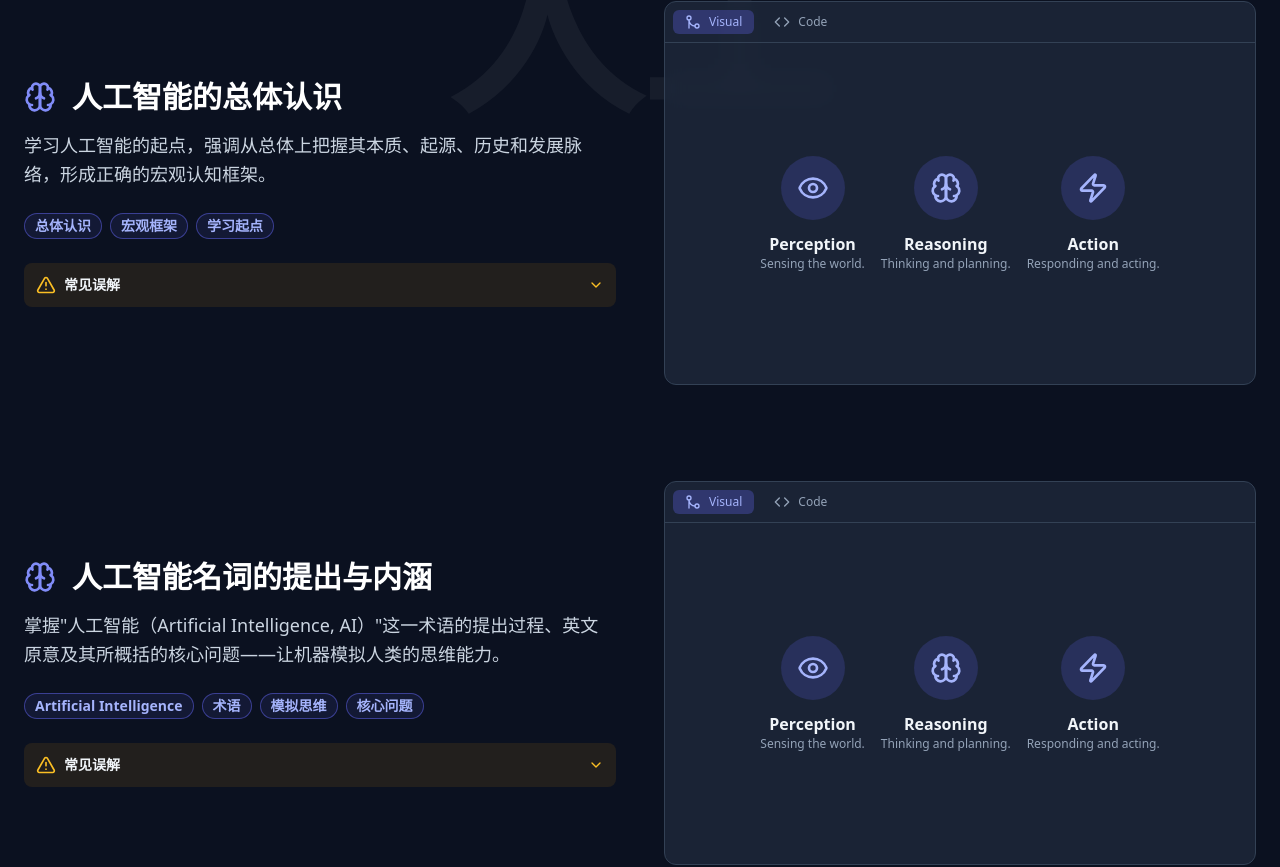
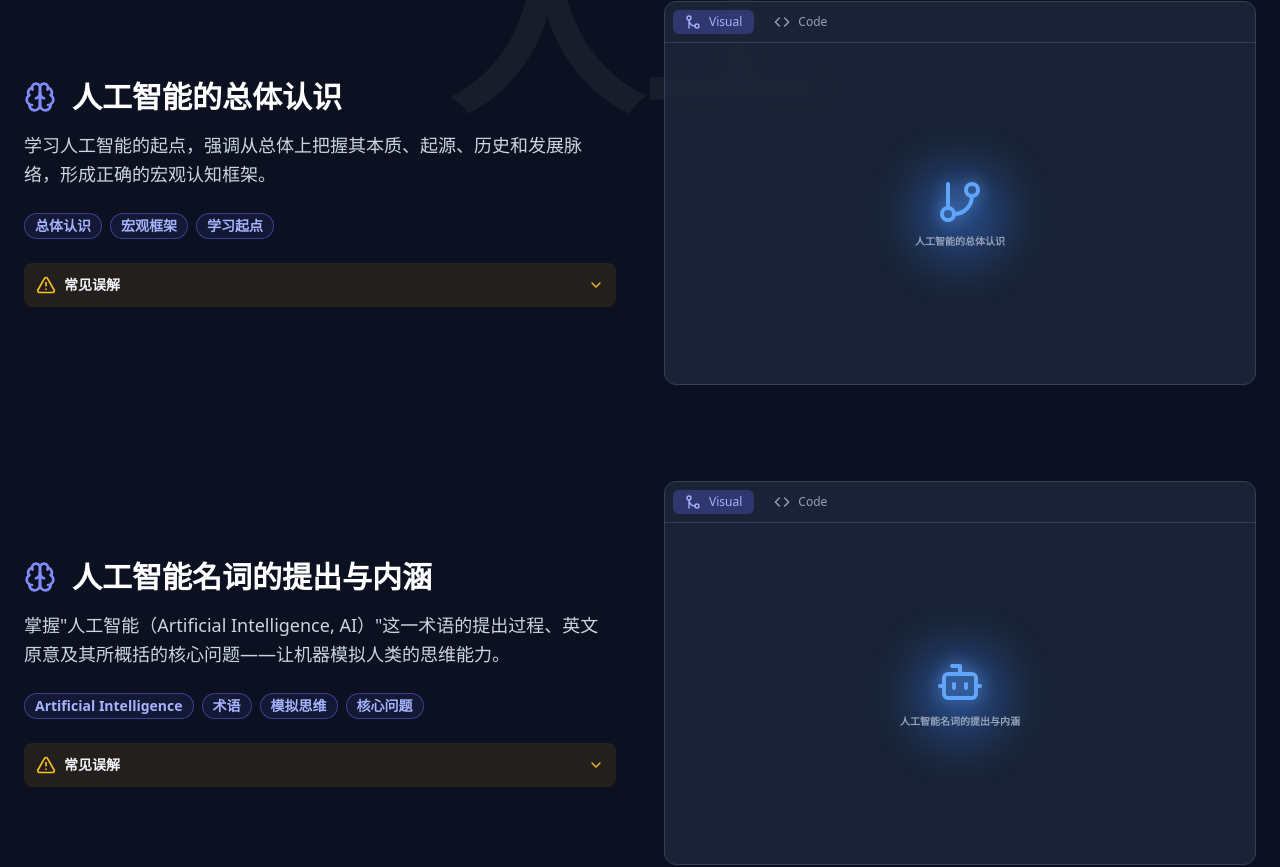
Before and after one commit to Hyp0x3mia/server-driven_front, a React (Vite) app: page /page/1 in a window 1280 px wide. Shown: the part 2524-3391 px from the top of the page. Built offline with nearby package versions, Linux system fonts and the light colour scheme.

Commit message:
优化了之前组件的显示效果

```diff
--- a/src/components/BentoGrid.jsx
+++ b/src/components/BentoGrid.jsx
@@ -40,7 +40,7 @@ const BentoGrid = ({ items, marqueeItems }) => {
                 </div>
                 <p className="text-slate-400 text-xs leading-relaxed mb-3 flex-grow">{item.description}</p>
 
-                <div className="h-32 bg-slate-900/50 rounded-lg p-1 my-2">
+                <div className="h-32 bg-slate-800/50 border border-white/10 backdrop-blur-sm rounded-lg p-1 my-2 shadow-inner">
                   {item && item.subdomain ? (
                     <KnowledgeVisual visualData={generateVisual(item, item.subdomain)} />
                   ) : (
--- a/src/components/KnowledgeVisual.jsx
+++ b/src/components/KnowledgeVisual.jsx
@@ -1,7 +1,144 @@
 import React from 'react';
 import { motion } from 'framer-motion';
+import { Terminal, ArrowRight, Zap } from 'lucide-react';
 
-// --- Sub-components for different visual types ---
+// --- 模式 A: 极简终端 (The Mini Terminal) ---
+const MiniTerminal = ({ title }) => {
+  const codeLines = [
+    { text: '> initializing...', color: 'text-emerald-400' },
+    { text: '> loading models', color: 'text-sky-400' },
+    { text: `> processing: ${title?.substring(0, 12)}...`, color: 'text-violet-400' },
+    { text: '✓ complete', color: 'text-emerald-400' },
+  ];
+
+  return (
+    <div className="w-full h-full bg-black rounded-lg overflow-hidden flex flex-col">
+      {/* Window Controls */}
+      <div className="h-6 bg-slate-900/50 flex items-center px-3 gap-1.5 border-b border-white/5">
+        <div className="w-2.5 h-2.5 rounded-full bg-red-400"></div>
+        <div className="w-2.5 h-2.5 rounded-full bg-yellow-400"></div>
+        <div className="w-2.5 h-2.5 rounded-full bg-green-400"></div>
+      </div>
+      {/* Terminal Content */}
+      <div className="flex-1 p-3 font-mono text-xs space-y-1 overflow-hidden">
+        {codeLines.map((line, idx) => (
+          <motion.div
+            key={idx}
+            initial={{ opacity: 0, x: -10 }}
+            animate={{ opacity: 1, x: 0 }}
+            transition={{ delay: idx * 0.15 }}
+            className={line.color}
+          >
+            {line.text}
+          </motion.div>
+        ))}
+      </div>
+    </div>
+  );
+};
+
+// --- 模式 B: 微缩架构图 (The Abstract Schematic) ---
+const AbstractSchematic = ({ title }) => {
+  return (
+    <div className="w-full h-full flex items-center justify-center p-3">
+      <div className="flex items-center gap-3 w-full">
+        {/* Input Block */}
+        <motion.div
+          initial={{ opacity: 0, scale: 0.8 }}
+          animate={{ opacity: 1, scale: 1 }}
+          className="flex-1 h-16 border border-indigo-400/30 bg-indigo-500/10 rounded-lg flex flex-col items-center justify-center p-2"
+        >
+          <div className="w-6 h-6 border-2 border-indigo-400/50 rounded mb-1"></div>
+          <div className="text-[10px] text-indigo-300 font-semibold">输入</div>
+        </motion.div>
+
+        {/* Arrow */}
+        <motion.div
+          initial={{ opacity: 0 }}
+          animate={{ opacity: 1 }}
+          transition={{ delay: 0.2 }}
+          className="flex flex-col items-center gap-1"
+        >
+          <ArrowRight className="w-4 h-4 text-slate-500" />
+          <div className="w-px h-6 border-l border-dashed border-slate-500"></div>
+        </motion.div>
+
+        {/* Process Block */}
+        <motion.div
+          initial={{ opacity: 0, scale: 0.8 }}
+          animate={{ opacity: 1, scale: 1 }}
+          transition={{ delay: 0.15 }}
+          className="flex-1 h-20 border border-violet-400/30 bg-violet-500/10 rounded-lg flex flex-col items-center justify-center p-2"
+        >
+          <div className="flex gap-1 mb-2">
+            <div className="w-3 h-3 border-2 border-violet-400/50 rounded"></div>
+            <div className="w-3 h-3 border-2 border-violet-400/50 rounded"></div>
+            <div className="w-3 h-3 border-2 border-violet-400/50 rounded"></div>
+          </div>
+          <div className="text-[10px] text-violet-300 font-semibold">处理</div>
+        </motion.div>
+
+        {/* Arrow */}
+        <motion.div
+          initial={{ opacity: 0 }}
+          animate={{ opacity: 1 }}
+          transition={{ delay: 0.3 }}
+          className="flex flex-col items-center gap-1"
+        >
+          <ArrowRight className="w-4 h-4 text-slate-500" />
+          <div className="w-px h-6 border-l border-dashed border-slate-500"></div>
+        </motion.div>
+
+        {/* Output Block */}
+        <motion.div
+          initial={{ opacity: 0, scale: 0.8 }}
+          animate={{ opacity: 1, scale: 1 }}
+          transition={{ delay: 0.25 }}
+          className="flex-1 h-16 border border-sky-400/30 bg-sky-500/10 rounded-lg flex flex-col items-center justify-center p-2"
+        >
+          <div className="w-6 h-6 border-2 border-sky-400/50 rounded-full mb-1"></div>
+          <div className="text-[10px] text-sky-300 font-semibold">输出</div>
+        </motion.div>
+      </div>
+    </div>
+  );
+};
+
+// --- 模式 C: 霓虹图标 (The Neon Icon) ---
+const NeonIcon = ({ icon: Icon, title }) => {
+  return (
+    <div className="w-full h-full flex items-center justify-center relative">
+      {/* Glowing Backdrop */}
+      <motion.div
+        className="absolute w-20 h-20 bg-blue-500 rounded-full blur-xl"
+        animate={{
+          opacity: [0.3, 0.5, 0.3],
+          scale: [1, 1.1, 1],
+        }}
+        transition={{
+          duration: 2,
+          repeat: Infinity,
+          ease: "easeInOut"
+        }}
+      />
+
+      {/* Icon */}
+      <motion.div
+        initial={{ scale: 0 }}
+        animate={{ scale: 1 }}
+        transition={{ type: "spring", stiffness: 200, damping: 15 }}
+        className="relative z-10 flex flex-col items-center"
+      >
+        {Icon && React.cloneElement(Icon, { className: "w-12 h-12 text-blue-400 drop-shadow-[0_0_8px_rgba(96,165,250,0.8)]" })}
+        <p className="text-[10px] text-slate-400 mt-2 font-semibold max-w-[120px] text-center line-clamp-2">
+          {title}
+        </p>
+      </motion.div>
+    </div>
+  );
+};
+
+// --- Legacy Sub-components (保留用于兼容) ---
 
 const ConceptCards = ({ cards }) => (
   <div className="flex justify-around items-center h-full gap-4 p-4">
@@ -79,6 +216,15 @@ const KnowledgeVisual = ({ visualData }) => {
     }
 
     switch (visualData.type) {
+      // New visual modes
+      case 'mini_terminal':
+        return <MiniTerminal title={visualData.title} />;
+      case 'abstract_schematic':
+        return <AbstractSchematic title={visualData.title} />;
+      case 'neon_icon':
+        return <NeonIcon icon={visualData.icon} title={visualData.title} />;
+
+      // Legacy visual modes (for compatibility)
       case 'concept_cards':
         return <ConceptCards cards={visualData.cards} />;
       case 'era_cards':
--- a/src/components/VerticalChronicle.jsx
+++ b/src/components/VerticalChronicle.jsx
@@ -48,7 +48,7 @@ const VerticalChronicle = ({ items }) => {
                     <h3 className="text-xl font-bold text-white mb-3">{item.name}</h3>
                     <p className="text-slate-300 text-sm leading-relaxed mb-4">{item.description}</p>
 
-                    <div className="h-24 bg-slate-900/50 rounded-lg p-2 my-4">
+                    <div className="h-24 bg-slate-800/50 border border-white/10 backdrop-blur-sm rounded-lg p-2 my-4 shadow-inner">
                       <KnowledgeVisual visualData={generateVisual(item, item.subdomain)} />
                     </div>
 
--- a/src/lib/chartUtils.jsx
+++ b/src/lib/chartUtils.jsx
@@ -1,59 +1,84 @@
-import { Zap, Brain, Eye, Milestone, GitCommit, Scale, Puzzle, Bot, Database, ImageIcon, Type, Gamepad2 } from 'lucide-react';
+import {
+  Zap, Brain, Eye, Puzzle, Bot, Database, ImageIcon, Type, Gamepad2,
+  Terminal, Code, Cpu, Layers, Network, Workflow, GitBranch
+} from 'lucide-react';
 
-// Generates structured data for a high-level visual based on subdomain
+// Helper function to check if title contains keywords
+const hasKeywords = (title, keywords) => {
+  if (!title) return false;
+  const lowerTitle = title.toLowerCase();
+  return keywords.some(keyword => lowerTitle.includes(keyword.toLowerCase()));
+};
+
+// Generates structured data for a high-level visual based on title and subdomain
 export const generateVisual = (item, subdomain) => {
-  // 1. "AI Overview / Overall Understanding" -> Concept Cards
-  if ((subdomain ?? '').includes('人工智能概述')) {
+  const title = item?.name || '';
+  const description = item?.description || '';
+
+  // Combine title and description for keyword matching
+  const fullText = `${title} ${description}`.toLowerCase();
+
+  // ========== 模式 A: 极简终端 ==========
+  // 触发关键词: 代码, Python, 预训练, 微调, 实现, 输出, Log, JavaScript, React, Hooks
+  const terminalKeywords = [
+    '代码', 'python', '预训练', '微调', '实现', '输出', 'log',
+    'javascript', 'react', 'hooks', '代码', '闭包', 'useeffect',
+    'programming', 'code', 'implementation'
+  ];
+
+  if (hasKeywords(fullText, terminalKeywords)) {
     return {
-      type: 'concept_cards',
-      cards: [
-        { icon: <Eye />, title: 'Perception', description: 'Sensing the world.' },
-        { icon: <Brain />, title: 'Reasoning', description: 'Thinking and planning.' },
-        { icon: <Zap />, title: 'Action', description: 'Responding and acting.' },
-      ]
+      type: 'mini_terminal',
+      title: title,
     };
   }
 
-  // 2. "Development History" -> Era Cards
-  if ((subdomain ?? '').includes('发展历史')) {
+  // ========== 模式 B: 微缩架构图 ==========
+  // 触发关键词: 架构, 模型, 流程, Transformer, 神经网络, RAG, 结构, 网络, 系统
+  const schematicKeywords = [
+    '架构', '模型', '流程', 'transformer', '神经网络', 'rag', '结构',
+    '网络', '系统', 'architecture', 'model', 'structure', 'network',
+    'nlp', '文本分类', '机器翻译', '对话系统'
+  ];
+
+  if (hasKeywords(fullText, schematicKeywords)) {
     return {
-      type: 'era_cards',
-      eras: [
-        { year: '1956', title: 'Symbolic AI', description: 'Early rule-based systems.' },
-        { year: '2012', title: 'Deep Learning', description: 'The data-driven revolution.' },
-        { year: '2023', title: 'Foundation Models', description: 'Emergence of general capabilities.' },
-      ]
+      type: 'abstract_schematic',
+      title: title,
     };
   }
 
-  // 3. "Technical Principles" -> Paradigm Comparison
-  if ((subdomain ?? '').includes('技术原理')) {
-      return {
-          type: 'paradigm_comparison',
-          paradigms: [
-              { icon: <Puzzle />, title: 'Rule-Based', description: 'Explicit logic and programmed rules.' },
-              { icon: <Database />, title: 'Data-Driven', description: 'Learns patterns from large datasets.' }
-          ]
-      }
+  // ========== 模式 C: 霓虹图标 (默认) ==========
+  // 对于其他所有情况，使用发光图标
+  // 根据内容选择合适的图标
+  let icon = <Bot />;
+
+  if (hasKeywords(fullText, ['历史', '发展', '时间', 'year', 'history'])) {
+    icon = <GitBranch />;
+  } else if (hasKeywords(fullText, ['分析', '理解', 'analyze', 'understand'])) {
+    icon = <Brain />;
+  } else if (hasKeywords(fullText, ['任务', '功能', 'task', 'capability'])) {
+    icon = <Zap />;
+  } else if (hasKeywords(fullText, ['情感', 'sentiment', 'emotion'])) {
+    icon = <Eye />;
+  } else if (hasKeywords(fullText, ['摘要', 'summary', 'summarization'])) {
+    icon = <Type />;
+  } else if (hasKeywords(fullText, ['翻译', 'translation', 'translate'])) {
+    icon = <Workflow />;
+  } else if (hasKeywords(fullText, ['阅读', 'reading', 'comprehension'])) {
+    icon = <Database />;
+  } else if (hasKeywords(fullText, ['向量', 'vector', 'embedding'])) {
+    icon = <Network />;
+  } else if (hasKeywords(fullText, ['学习', 'learning', 'training'])) {
+    icon = <Layers />;
+  } else if (hasKeywords(fullText, ['处理', 'process', 'processing'])) {
+    icon = <Cpu />;
   }
 
-  // 4. "Machine Learning & Deep Learning" -> Capability Cards
-  if ((subdomain ?? '').includes('机器学习') || (subdomain ?? '').includes('神经网络')) {
-      return {
-          type: 'capability_cards',
-          capabilities: [
-              { icon: <ImageIcon />, name: 'Image Recognition' },
-              { icon: <Type />, name: 'Natural Language' },
-              { icon: <Gamepad2 />, name: 'Game Playing' },
-          ]
-      }
-  }
-
-  // Fallback: A simple icon and title
   return {
-    type: 'fallback',
-    icon: <Bot />,
-    title: item?.name,
+    type: 'neon_icon',
+    icon: icon,
+    title: title,
   };
 };
 
```
